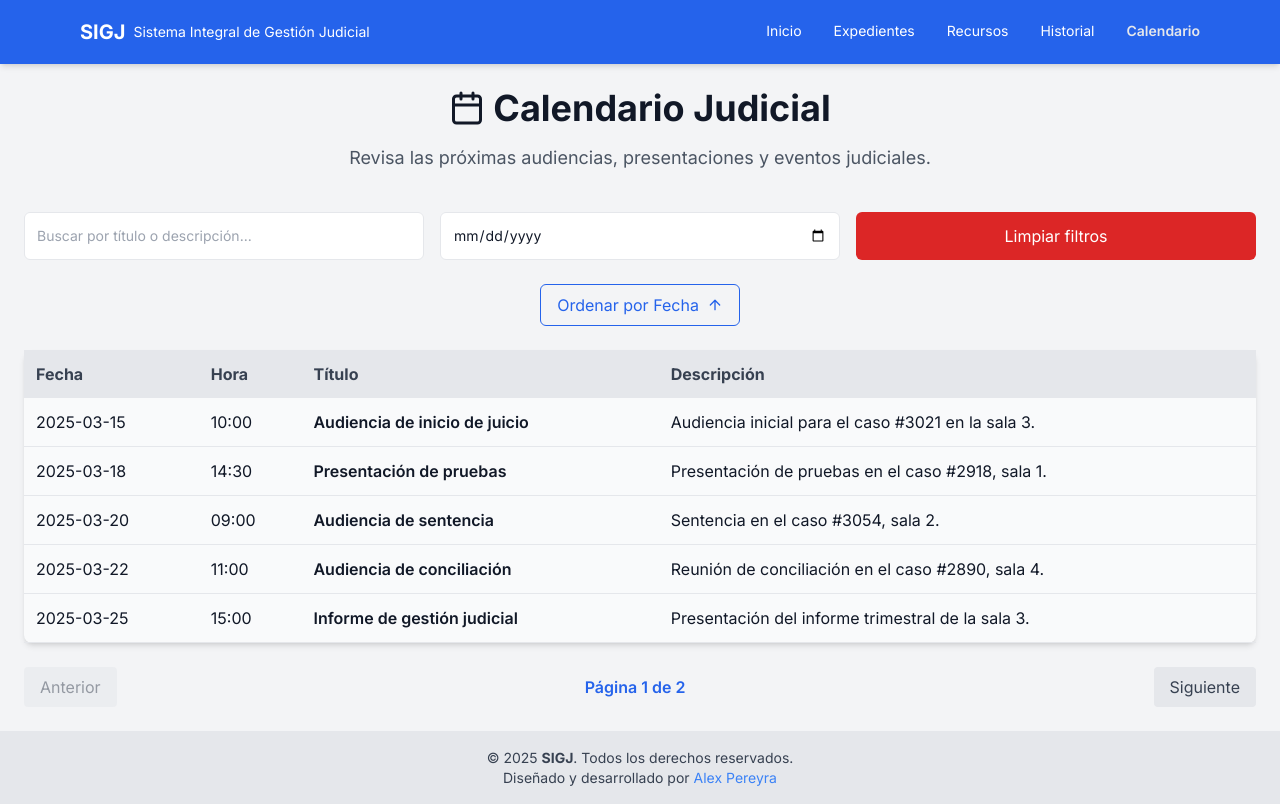
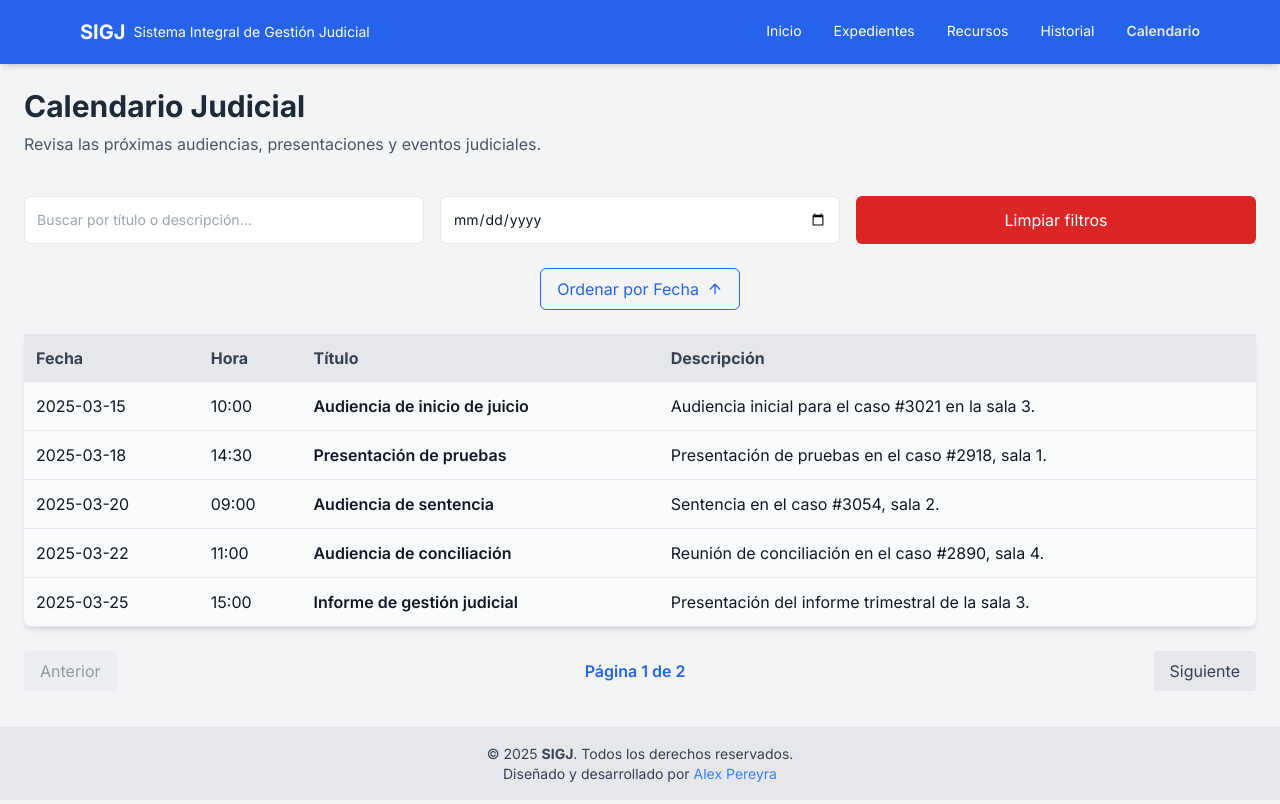
Before and after one commit to alexmp2602/sigj, a Next.js app: page /calendario in a window 1280 px wide. Built offline with nearby package versions, Linux system fonts and the light colour scheme.

Commit message:
Agregar componente AnimatedHeader para encabezados animados; actualizar páginas para utilizar el nuevo componente.

```diff
--- a/src/app/calendario/page.tsx
+++ b/src/app/calendario/page.tsx
@@ -1,8 +1,8 @@
 "use client";
 
 import { useState, useMemo, useTransition } from "react";
-import { motion } from "framer-motion";
-import { FiCalendar, FiArrowUp, FiArrowDown } from "react-icons/fi";
+import { AnimatedHeader } from "@/components/AnimatedHeader";
+import { FiArrowUp, FiArrowDown } from "react-icons/fi";
 
 export default function CalendarioJudicial() {
   const [searchQuery, setSearchQuery] = useState("");
@@ -105,25 +105,18 @@ export default function CalendarioJudicial() {
   return (
     <div className="w-full bg-transparent max-w-7xl rounded-lg p-6">
       {/* Encabezado con animación */}
-      <header className="mb-6 text-center">
-        <motion.h1
-          initial={{ opacity: 0, y: -20 }}
-          animate={{ opacity: 1, y: 0 }}
-          transition={{ duration: 0.5 }}
-          className="text-xl lg:text-4xl font-extrabold mb-4 flex items-center justify-center"
-        >
-          <FiCalendar className="mr-2" aria-hidden="true" />
-          Calendario Judicial
-        </motion.h1>
-        <motion.p
-          initial={{ opacity: 0, y: 10 }}
-          animate={{ opacity: 1, y: 0 }}
-          transition={{ duration: 0.6 }}
-          className="text-lg text-gray-600 dark:text-gray-400"
-        >
-          Revisa las próximas audiencias, presentaciones y eventos judiciales.
-        </motion.p>
-      </header>
+      <AnimatedHeader
+        className="text-3xl font-bold text-gray-800 dark:text-gray-100 mb-2"
+        variant="h1"
+      >
+        Calendario Judicial
+      </AnimatedHeader>
+      <AnimatedHeader
+        className="text-gray-600 dark:text-gray-400 mb-6"
+        variant="p"
+      >
+        Revisa las próximas audiencias, presentaciones y eventos judiciales.
+      </AnimatedHeader>
 
       {/* Filtros activos */}
       <div className="flex gap-2 flex-wrap mb-4 justify-center">
--- a/src/app/expedientes/page.tsx
+++ b/src/app/expedientes/page.tsx
@@ -1,6 +1,7 @@
 "use client";
 
 import { useState, useMemo } from "react";
+import { AnimatedHeader } from "@/components/AnimatedHeader";
 import { FiEdit, FiTrash2, FiFileText } from "react-icons/fi";
 import { useQuery, useQueryClient } from "@tanstack/react-query";
 import { toast } from "react-toastify";
@@ -21,13 +22,16 @@ export default function Expedientes() {
   const [searchQuery, setSearchQuery] = useState("");
   const [estadoFilter, setEstadoFilter] = useState("");
   const [currentPage, setCurrentPage] = useState(1);
-  const [expedienteToDelete, setExpedienteToDelete] = useState<{
+  const [expedienteToDelete, setExpedienteToDelete] = useState<
+    | {
         id: string;
         numero: string;
         estado: string;
         partes: string;
         ultimaModificacion: string;
-  } | undefined>(undefined);
+      }
+    | undefined
+  >(undefined);
   const [isExporting, setIsExporting] = useState(false);
   const [expedienteToEdit, setExpedienteToEdit] = useState<{
     id: string;
@@ -80,13 +84,15 @@ export default function Expedientes() {
       try {
         queryClient.setQueryData(
           ["expedientes"],
-          (oldData: {
+          (
+            oldData: {
               id: string;
               numero: string;
               estado: string;
               partes: string;
               ultimaModificacion: string;
-          }[]) => oldData.filter((exp) => exp.id !== expedienteToDelete.id)
+            }[]
+          ) => oldData.filter((exp) => exp.id !== expedienteToDelete.id)
         );
         toast.success("Expediente eliminado con éxito.");
       } catch (error) {
@@ -118,13 +124,15 @@ export default function Expedientes() {
     try {
       queryClient.setQueryData(
         ["expedientes"],
-        (oldData: {
+        (
+          oldData: {
             id: string;
             numero: string;
             estado: string;
             partes: string;
             ultimaModificacion: string;
-        }[]) =>
+          }[]
+        ) =>
           oldData.map((exp) =>
             exp.id === expediente.id
               ? {
@@ -149,7 +157,9 @@ export default function Expedientes() {
     setIsExporting(true);
     try {
       if (type === "pdf") await exportToPDF(filteredExpedientes);
-      toast.success(`Exportación a ${type.toUpperCase()} completada con éxito.`);
+      toast.success(
+        `Exportación a ${type.toUpperCase()} completada con éxito.`
+      );
     } catch (error) {
       toast.error(`Error al exportar: ${(error as Error).message}`);
     } finally {
@@ -206,12 +216,18 @@ export default function Expedientes() {
 
   return (
     <div className="p-6 w-full max-w-6xl mx-auto bg-transparent rounded-lg">
-      <h1 className="text-3xl font-bold text-gray-800 dark:text-gray-100 mb-2">
+      <AnimatedHeader
+        className="text-3xl font-bold text-gray-800 dark:text-gray-100 mb-2"
+        variant="h1"
+      >
         Gestión de Expedientes {estadoFilter && `(${estadoFilter})`}
-      </h1>
-      <p className="text-gray-600 dark:text-gray-400 mb-6">
+      </AnimatedHeader>
+      <AnimatedHeader
+        className="text-gray-600 dark:text-gray-400 mb-6"
+        variant="p"
+      >
         Administra, filtra y exporta expedientes con facilidad.
-      </p>
+      </AnimatedHeader>
 
       {/* Filtros Activos */}
       <div className="flex gap-2 flex-wrap mb-4">
@@ -277,7 +293,9 @@ export default function Expedientes() {
           Página {currentPage} de {totalPages}
         </span>
         <button
-          onClick={() => setCurrentPage((prev) => Math.min(prev + 1, totalPages))}
+          onClick={() =>
+            setCurrentPage((prev) => Math.min(prev + 1, totalPages))
+          }
           disabled={currentPage === totalPages}
           className="px-4 py-2 bg-gray-200 dark:bg-gray-700 text-gray-700 dark:text-gray-300 rounded disabled:opacity-50 w-full md:w-auto"
         >
--- a/src/app/page.tsx
+++ b/src/app/page.tsx
@@ -19,7 +19,7 @@ export default function Home() {
 
   return (
     <main className="bg-transparent text-gray-800 dark:text-gray-300 min-h-screen flex flex-col justify-center items-center transition-colors duration-300">
-      <section className="text-center max-w-5xl mx-auto px-8 py-16">
+      <section className="text-center max-w-5xl mx-auto p-6 py-8">
         {/* Título principal con animación */}
         <motion.h2
           initial={{ opacity: 0, y: -20 }}
@@ -54,7 +54,7 @@ export default function Home() {
           initial={{ opacity: 0, y: 10 }}
           animate={{ opacity: 1, y: 0 }}
           transition={{ duration: 0.8 }}
-          className="text-lg mb-8 text-gray-600 dark:text-gray-400 leading-relaxed"
+          className="text-lg mb-6 text-gray-600 dark:text-gray-400 leading-relaxed"
         >
           Si bien el SIGJ está diseñado considerando{" "}
           <strong>posibles necesidades reales</strong> del tribunal, su
--- a/src/app/recursos/page.tsx
+++ b/src/app/recursos/page.tsx
@@ -8,6 +8,7 @@ import { toast } from "react-toastify";
 import dynamic from "next/dynamic";
 import ResourceForm from "@/components/ResourceForm";
 import ResourceTable from "@/components/ResourceTable";
+import { AnimatedHeader } from "@/components/AnimatedHeader";
 
 const StockChart = dynamic(() => import("../../components/StockChart"), {
   ssr: false,
@@ -170,10 +171,21 @@ export default function Inventarios() {
     <div className="flex flex-col p-4">
       <div className="grid grid-cols-1 lg:grid-cols-2 gap-6">
         {/* Formulario y tabla */}
-        <div className="bg-white dark:bg-gray-800 shadow-lg rounded-lg border border-gray-200 dark:border-gray-700 p-4">
-          <h2 className="text-xl font-semibold text-gray-700 dark:text-gray-300 mb-4">
+        <div className="p-6">
+          {/* Encabezado con animación */}
+          <AnimatedHeader
+            className="text-3xl font-bold text-gray-800 dark:text-gray-100 mb-2"
+            variant="h1"
+          >
             Gestión de Recursos y Documentos
-          </h2>
+          </AnimatedHeader>
+          <AnimatedHeader
+            className="text-gray-600 dark:text-gray-400 mb-6"
+            variant="p"
+          >
+            Agrega, edita y elimina recursos y documentos.
+          </AnimatedHeader>
+
           <FormProvider {...methods}>
             <ResourceForm onSubmit={handleCreate} isLoading={isLoading} />
           </FormProvider>
--- /dev/null
+++ b/src/components/AnimatedHeader.tsx
@@ -0,0 +1,37 @@
+"use client";
+
+import { motion } from "framer-motion";
+
+import { ReactNode } from "react";
+
+interface AnimatedHeaderProps {
+  children: ReactNode;
+  className?: string;
+  variant?: "h1" | "p";
+}
+
+export function AnimatedHeader({
+  children,
+  className,
+  variant = "h1",
+}: AnimatedHeaderProps) {
+  const Component = variant === "h1" ? motion.h1 : motion.p;
+  const animationProps =
+    variant === "h1"
+      ? {
+          initial: { opacity: 0, y: -20 },
+          animate: { opacity: 1, y: 0 },
+          transition: { duration: 0.5 },
+        }
+      : {
+          initial: { opacity: 0, y: 10 },
+          animate: { opacity: 1, y: 0 },
+          transition: { duration: 0.6 },
+        };
+
+  return (
+    <Component {...animationProps} className={className}>
+      {children}
+    </Component>
+  );
+}
```
Also changed, not shown: src/app/historial/page.tsx (+65 -23 lines). Lines whose indentation alone changed are shown as unchanged.
